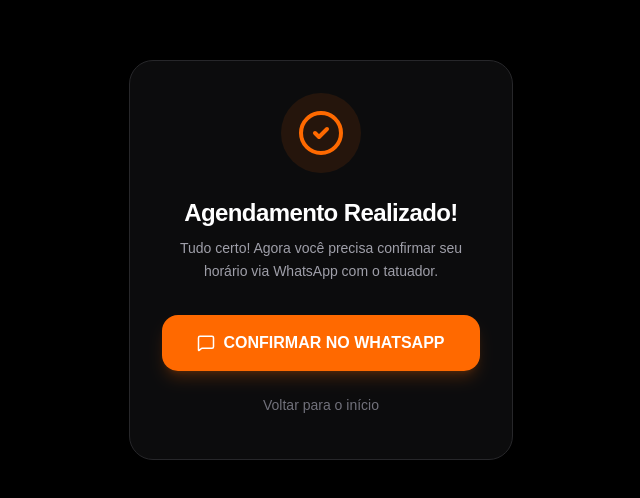
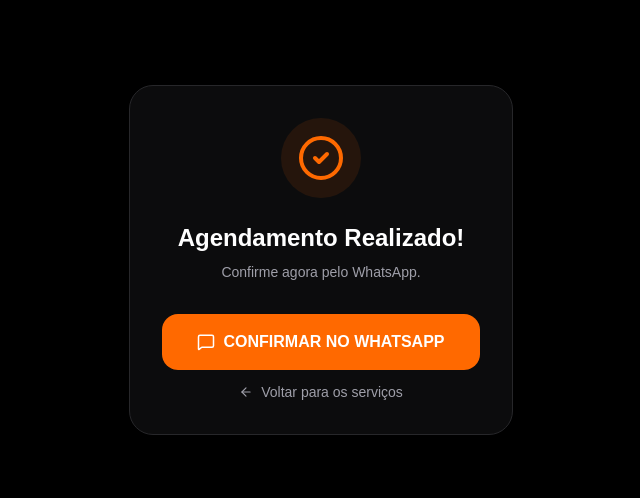
Before and after one commit to cauetmatos/tattoo-saas, a Next.js app: page /agendar/1/sucesso in a window 1280 px wide. Shown: the part 140-638 px from the top of the page, without its empty margins (319-959 px from the left). Built offline with nearby package versions, Linux system fonts and the light colour scheme.

Commit message:
mudanças de codigos das pages

```diff
--- a/app/agendar/[slug]/page.tsx
+++ b/app/agendar/[slug]/page.tsx
@@ -1,62 +1,99 @@
 "use client"
 
-import { useParams, useRouter } from 'next/navigation'
-import { CheckCircle2, MessageSquare, ArrowLeft } from 'lucide-react'
+import { useState, useEffect } from 'react'
+import { useRouter, useParams } from 'next/navigation'
+import { createClient } from '@supabase/supabase-js'
+import { Clock, CheckCircle2 } from 'lucide-react'
 
-export default function SucessoPage() {
+const supabase = createClient(
+  process.env.NEXT_PUBLIC_SUPABASE_URL!,
+  process.env.NEXT_PUBLIC_SUPABASE_ANON_KEY!
+)
+
+interface Service {
+  id: string
+  name: string
+  price: number
+  duration_minutes: number
+  category: string | null
+}
+
+export default function AgendamentoPage() {
+  const router = useRouter()
   const params = useParams()
-  const router = useRouter()
+  const [services, setServices] = useState<Service[]>([])
+  const [selectedService, setSelectedService] = useState<string | null>(null)
+  const [activeCategory, setActiveCategory] = useState('Todos')
+  const [loading, setLoading] = useState(true)
 
-  // Pegamos o 'slug' (ex: cadu-tattoo) diretamente dos parâmetros da URL
-  const studioSlug = params.slug
+  useEffect(() => {
+    async function fetchServices() {
+      setLoading(true)
+      const { data, error } = await supabase
+        .from('services')
+        .select('*')
+        .order('name', { ascending: true })
 
-  const handleVoltarParaServicos = () => {
-    // Redireciona especificamente para /agendar/cadu-tattoo
-    if (studioSlug) {
-      router.push(`/agendar/${studioSlug}`)
-    } else {
-      // Caso algo dê errado, ele volta uma página
-      router.back()
+      if (!error) setServices(data || [])
+      setLoading(false)
+    }
+    fetchServices()
+  }, [])
+
+  const handleNextStep = () => {
+    if (selectedService) {
+      router.push(`/agendar/${params.slug}/horarios?serviceId=${selectedService}`)
     }
   }
 
+  const categories = ['Todos', ...Array.from(new Set(services.map(s => s.category || 'Geral')))]
+  const filteredServices = activeCategory === 'Todos'
+    ? services
+    : services.filter(s => (s.category || 'Geral') === activeCategory)
+
+  if (loading) return <div className="min-h-screen bg-black flex items-center justify-center text-orange-500">Carregando serviços...</div>
+
   return (
-    <div className="min-h-screen bg-black text-white flex items-center justify-center p-6">
-      <div className="max-w-sm w-full bg-zinc-900/50 border border-zinc-800 rounded-3xl p-8 text-center shadow-2xl">
+    <div className="min-h-screen bg-black text-zinc-100 p-6">
+      <header className="max-w-2xl mx-auto text-center mb-8">
+        <h1 className="text-orange-500 font-bold text-xs uppercase tracking-widest mb-2">Agendamento Online</h1>
+        <h2 className="text-3xl font-extrabold">Escolha o seu serviço</h2>
+      </header>
 
-        <div className="flex justify-center mb-6">
-          <div className="bg-orange-500/10 p-4 rounded-full">
-            <CheckCircle2 className="size-12 text-orange-500" />
-          </div>
+      <main className="max-w-2xl mx-auto space-y-6">
+        <div className="flex items-center gap-2 overflow-x-auto pb-2 scrollbar-hide">
+          {categories.map((cat) => (
+            <button key={cat} onClick={() => setActiveCategory(cat)}
+              className={`px-5 py-2 rounded-full border text-sm font-medium transition-all ${activeCategory === cat ? 'bg-orange-500 border-orange-500 text-white' : 'bg-zinc-900 border-zinc-800 text-zinc-400'}`}>
+              {cat}
+            </button>
+          ))}
         </div>
 
-        <h1 className="text-2xl font-extrabold mb-2 tracking-tight">
-          Agendamento Realizado!
-        </h1>
+        <section className="space-y-3">
+          {filteredServices.map((service) => (
+            <div key={service.id} onClick={() => setSelectedService(service.id)}
+              className={`relative cursor-pointer p-4 rounded-xl border transition-all ${selectedService === service.id ? 'border-orange-500 bg-orange-500/5' : 'border-zinc-800 bg-zinc-900'}`}>
+              <div className="flex justify-between items-start">
+                <div>
+                  <span className="text-[10px] uppercase px-1.5 py-0.5 rounded bg-zinc-800 text-zinc-400 font-bold mb-1 inline-block">{service.category || 'Geral'}</span>
+                  <h3 className="font-bold text-base">{service.name}</h3>
+                </div>
+                <div className="text-right">
+                  <span className="block text-orange-500 font-bold text-base">R$ {service.price}</span>
+                  <div className="flex items-center text-zinc-500 text-[10px] mt-1 justify-end"><Clock className="size-3 mr-1" />{service.duration_minutes} min</div>
+                </div>
+              </div>
+              {selectedService === service.id && <CheckCircle2 className="absolute -top-2 -right-2 text-orange-500 bg-black rounded-full size-5" />}
+            </div>
+          ))}
+        </section>
 
-        <p className="text-zinc-400 text-sm mb-8 leading-relaxed">
-          Tudo certo! Agora você precisa confirmar seu horário via WhatsApp com o tatuador.
-        </p>
-
-        <div className="space-y-3">
-          <button
-            onClick={() => window.open('https://wa.me/5513991671641', '_blank')}
-            className="w-full bg-orange-500 hover:bg-orange-600 text-white font-bold py-4 rounded-2xl transition-all flex items-center justify-center gap-2 shadow-lg shadow-orange-500/20"
-          >
-            <MessageSquare size={18} />
-            CONFIRMAR NO WHATSAPP
-          </button>
-
-          {/* BOTÃO CORRIGIDO AQUI */}
-          <button
-            onClick={handleVoltarParaServicos}
-            className="w-full bg-transparent hover:bg-zinc-800 text-zinc-400 hover:text-zinc-200 font-medium py-3 rounded-2xl transition-all text-sm flex items-center justify-center gap-2"
-          >
-            <ArrowLeft size={14} />
-            Voltar para os serviços
-          </button>
-        </div>
-      </div>
+        <button disabled={!selectedService} onClick={handleNextStep}
+          className={`w-full py-4 rounded-xl font-bold text-base transition-all ${selectedService ? 'bg-orange-500 text-white shadow-lg shadow-orange-500/20' : 'bg-zinc-800 text-zinc-600'}`}>
+          {selectedService ? 'Ver horários disponíveis' : 'Selecione um serviço'}
+        </button>
+      </main>
     </div>
   )
 }
--- a/app/agendar/[slug]/sucesso/page.tsx
+++ b/app/agendar/[slug]/sucesso/page.tsx
@@ -1,58 +1,31 @@
 "use client"
 
 import { useParams, useRouter } from 'next/navigation'
-import { CheckCircle2, MessageSquare } from 'lucide-react'
+import { CheckCircle2, MessageSquare, ArrowLeft } from 'lucide-react'
 
 export default function SucessoPage() {
   const params = useParams()
   const router = useRouter()
-
-  // Captura o slug (ex: cadu-tattoo) para saber para onde voltar
   const studioSlug = params.slug
-
-  const handleVoltarInicio = () => {
-    // Redireciona para a tela inicial do estúdio específico
-    router.push(`/agendar/${studioSlug}`)
-  }
-
-  const handleWhatsApp = () => {
-    // Aqui você pode adicionar a lógica para abrir o WhatsApp do tatuador
-    // Exemplo: window.open(`https://wa.me/5513999999999?text=Agendamento confirmado!`, '_blank')
-    alert("Redirecionando para o WhatsApp...")
-  }
 
   return (
     <div className="min-h-screen bg-black text-white flex items-center justify-center p-6">
-      <div className="max-w-sm w-full bg-zinc-900/50 border border-zinc-800 rounded-3xl p-8 text-center shadow-2xl">
-
+      <div className="max-w-sm w-full bg-zinc-900/50 border border-zinc-800 rounded-3xl p-8 text-center">
         <div className="flex justify-center mb-6">
           <div className="bg-orange-500/10 p-4 rounded-full">
             <CheckCircle2 className="size-12 text-orange-500" />
           </div>
         </div>
-
-        <h1 className="text-2xl font-extrabold mb-2 tracking-tight">
-          Agendamento Realizado!
-        </h1>
-
-        <p className="text-zinc-400 text-sm mb-8 leading-relaxed">
-          Tudo certo! Agora você precisa confirmar seu horário via WhatsApp com o tatuador.
-        </p>
-
+        <h1 className="text-2xl font-extrabold mb-2">Agendamento Realizado!</h1>
+        <p className="text-zinc-400 text-sm mb-8">Confirme agora pelo WhatsApp.</p>
         <div className="space-y-3">
-          <button
-            onClick={handleWhatsApp}
-            className="w-full bg-orange-500 hover:bg-orange-600 text-white font-bold py-4 rounded-2xl transition-all flex items-center justify-center gap-2 shadow-lg shadow-orange-500/20"
-          >
-            <MessageSquare size={18} />
-            CONFIRMAR NO WHATSAPP
+          <button onClick={() => window.open('https://wa.me/5513991671641', '_blank')}
+            className="w-full bg-orange-500 text-white font-bold py-4 rounded-2xl flex items-center justify-center gap-2">
+            <MessageSquare size={18} /> CONFIRMAR NO WHATSAPP
           </button>
-
-          <button
-            onClick={handleVoltarInicio}
-            className="w-full bg-transparent hover:bg-zinc-800 text-zinc-500 hover:text-zinc-300 font-medium py-3 rounded-2xl transition-all text-sm"
-          >
-            Voltar para o início
+          <button onClick={() => router.push(`/agendar/${studioSlug}`)}
+            className="w-full text-zinc-400 text-sm flex items-center justify-center gap-2">
+            <ArrowLeft size={14} /> Voltar para os serviços
           </button>
         </div>
       </div>
```
